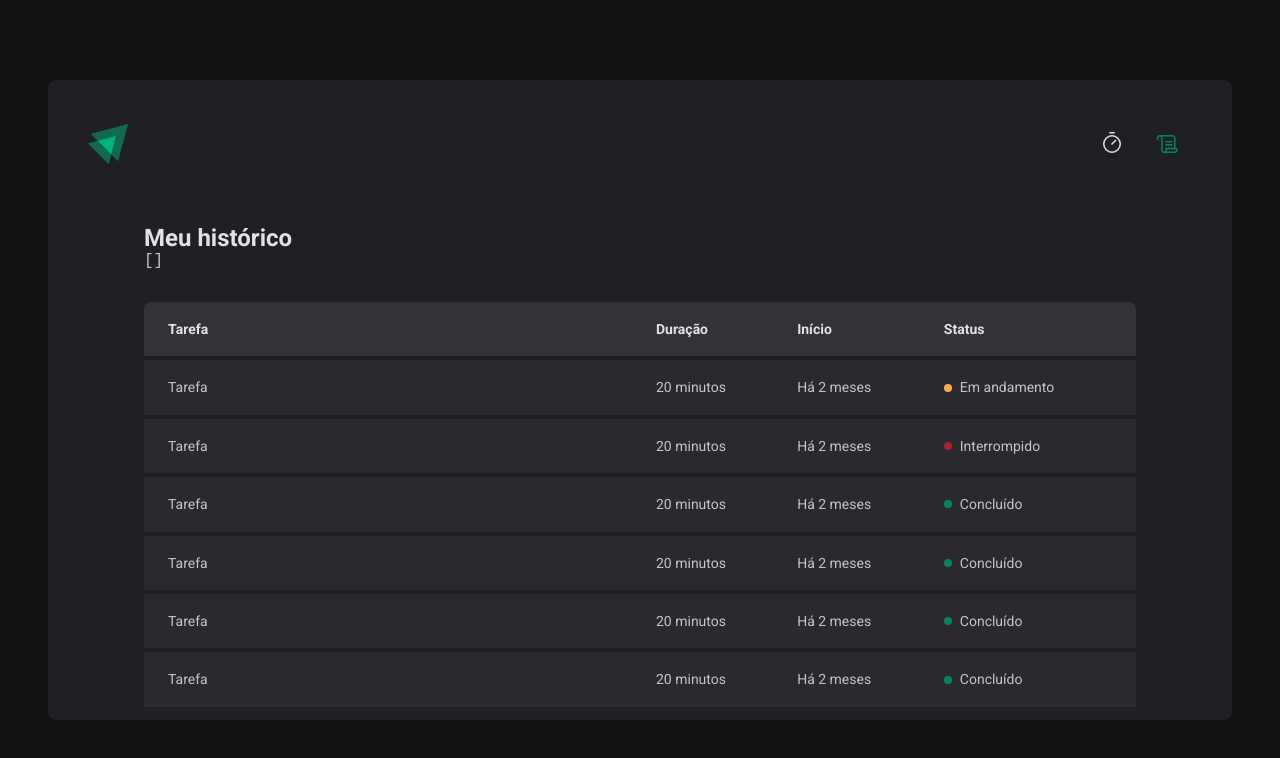
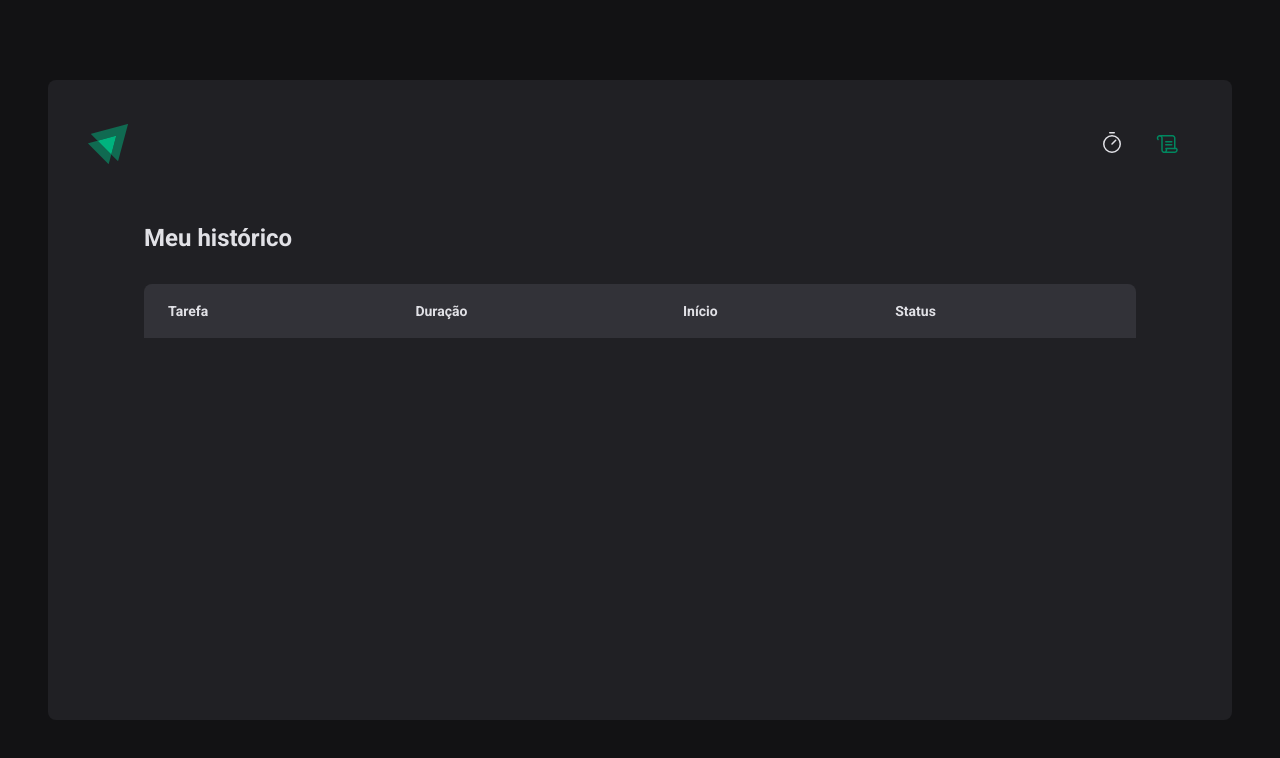
Before and after one commit to WagaoFC/igniteReactJSProjeto02, a React (Vite) app: page /history in a window 1280 px wide. Shown: the top 758 px of the page. Built offline with nearby package versions, Linux system fonts and the light colour scheme.

Commit message:
formantando startDate

```diff
--- a/src/pages/History/index.tsx
+++ b/src/pages/History/index.tsx
@@ -1,4 +1,6 @@
 import { useContext } from 'react'
+import { formatDistanceToNow } from 'date-fns'
+import ptBR from 'date-fns/locale/pt-BR'
 import { CyclesContext } from '../../contexts/CyclesContext'
 import { HistoryContainer, HistoryList, Status } from './styles'
 
@@ -7,7 +9,6 @@ export function History() {
     return (
         <HistoryContainer>
             <h1>Meu histórico</h1>
-            <pre>{JSON.stringify(cycle, null, 2)}</pre>
             <HistoryList>
                 <table>
                     <thead>
@@ -19,54 +20,33 @@ export function History() {
                         </tr>
                     </thead>
                     <tbody>
-                        <tr>
-                            <td>Tarefa</td>
-                            <td>20 minutos</td>
-                            <td>Há 2 meses</td>
-                            <td>
-                                <Status statusColor="yellow">Em andamento</Status>
-                            </td>
-                        </tr>
-                        <tr>
-                            <td>Tarefa</td>
-                            <td>20 minutos</td>
-                            <td>Há 2 meses</td>
-                            <td>
-                                <Status statusColor="red">Interrompido</Status>
-                            </td>
-                        </tr>
-                        <tr>
-                            <td>Tarefa</td>
-                            <td>20 minutos</td>
-                            <td>Há 2 meses</td>
-                            <td>
-                                <Status statusColor="green">Concluído</Status>
-                            </td>
-                        </tr>
-                        <tr>
-                            <td>Tarefa</td>
-                            <td>20 minutos</td>
-                            <td>Há 2 meses</td>
-                            <td>
-                                <Status statusColor="green">Concluído</Status>
-                            </td>
-                        </tr>
-                        <tr>
-                            <td>Tarefa</td>
-                            <td>20 minutos</td>
-                            <td>Há 2 meses</td>
-                            <td>
-                                <Status statusColor="green">Concluído</Status>
-                            </td>
-                        </tr>
-                        <tr>
-                            <td>Tarefa</td>
-                            <td>20 minutos</td>
-                            <td>Há 2 meses</td>
-                            <td>
-                                <Status statusColor="green">Concluído</Status>
-                            </td>
-                        </tr>
+                        {cycle.map(c => {
+                            return (
+                                <tr key={c.id}>
+                                    <td>{c.task}</td>
+                                    <td>{c.minutesAmount} minutos</td>
+                                    <td>
+                                        {formatDistanceToNow(c.startDate, {
+                                            addSuffix: true,
+                                            locale: ptBR,
+                                        })}
+                                    </td>
+                                    <td>
+                                        {c.finishedDate && (
+                                            <Status statusColor='green'>Concluído</Status>
+                                        )}
+
+                                        {c.interruptedDate && (
+                                            <Status statusColor='red'>Interrompido</Status>
+                                        )}
+
+                                        {!c.finishedDate && !c.interruptedDate && (
+                                            <Status statusColor='yellow'>Em andamento</Status>
+                                        )}
+                                    </td>
+                                </tr>
+                            )
+                        })}
                     </tbody>
                 </table>
             </HistoryList>
```
